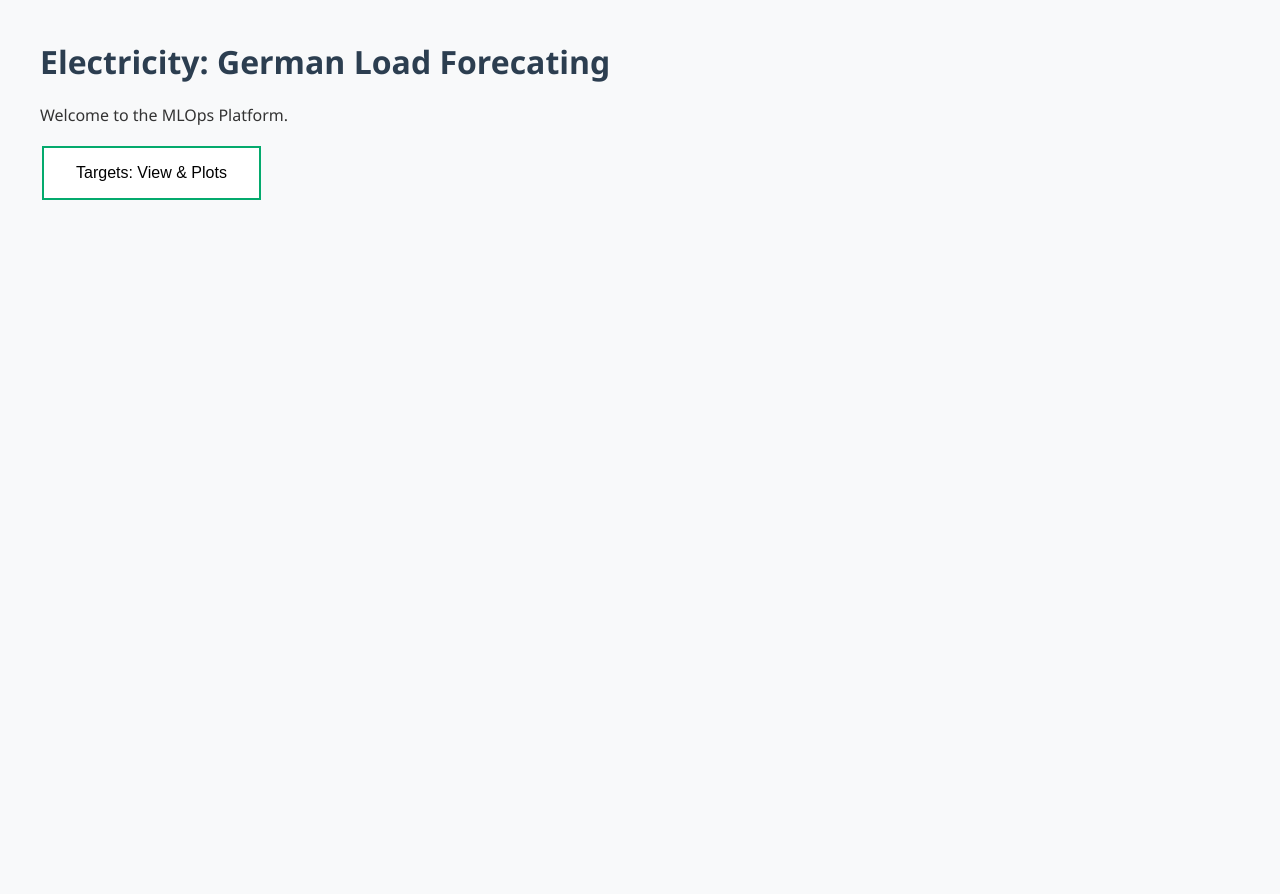
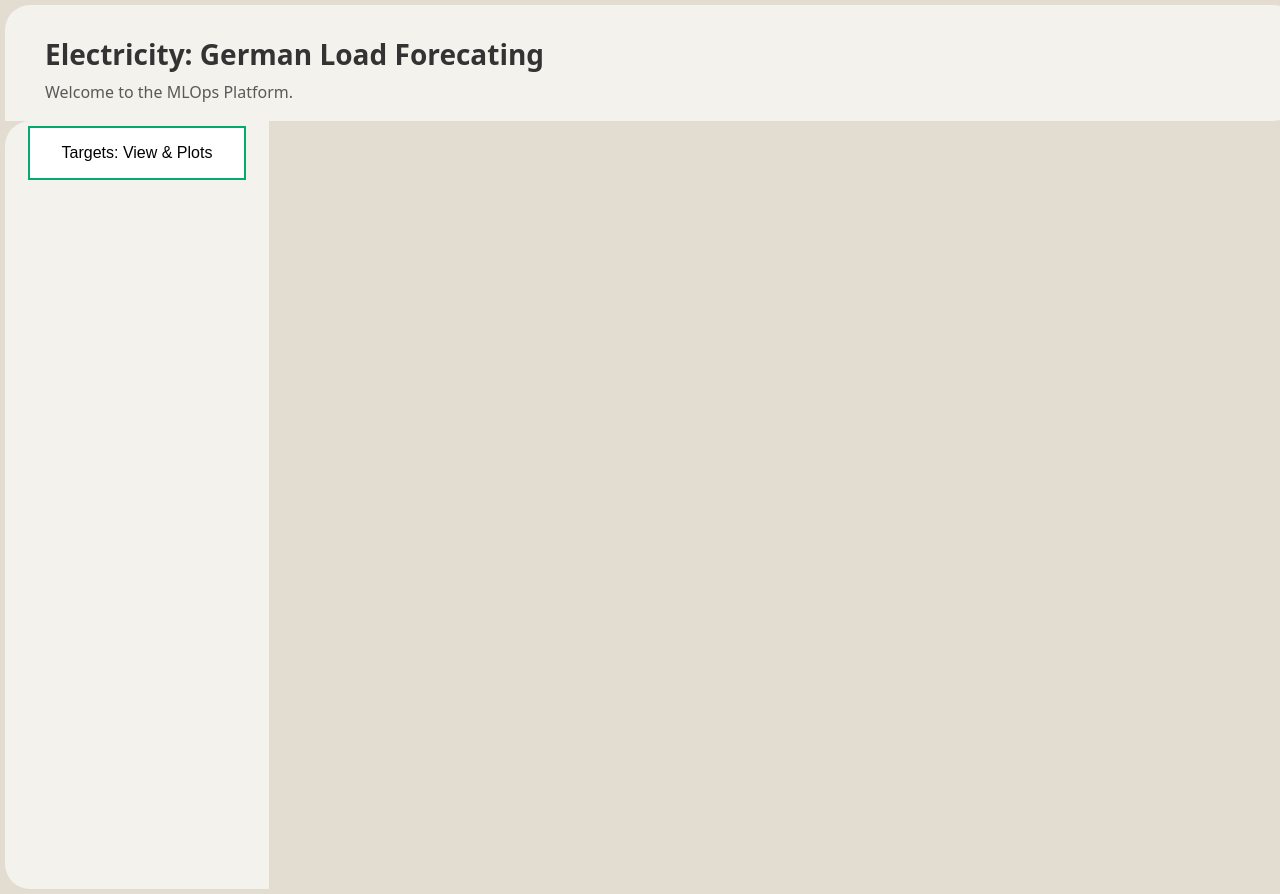
Before and after one commit to saeed-amiri/german-load-forecasting-mlops, a FastAPI app: page / in a window 1280 px wide. Before the commit the page ends 200 px from the top, so only its background shows below. Run offline with FastAPI, Linux system fonts and the light colour scheme; parts of the project's set-up code (start-up, migrations or seed data) failed here and were passed over.

Commit message:
update colors, add sidebar

```diff
--- a/services/api/static/style.css
+++ b/services/api/static/style.css
@@ -1,12 +1,54 @@
 /* General Page Styling */
 body {
-    font-family: 'Segoe UI', Tahoma, Geneva, Verdana, sans-serif;
-    margin: 40px;
-    background-color: #f8f9fa;
+    margin: 5px;
+    font-family: system-ui, sans-serif;
+    background-color: #e3dcd1;
     color: #333;
 }
 
-h1, h2 { color: #2c3e50; }
+header {
+    width: 95.5%;
+    height: 7vh;
+    background: #F4F2EC;
+    /* color: white; */
+    padding: 30px 40px;
+    border-radius: 25px;
+    border-bottom-left-radius: 0px;
+}
+
+header h1 {
+    margin: 0;
+    font-size: 28px;
+    font-weight: 600;
+}
+
+header p {
+    margin: 8px 0 0;
+    opacity: 0.8;
+}
+
+.sidebar {
+    width: 33vh;
+    height: 96vh;
+
+    text-align: center;
+    text-decoration: none;
+    display: inline-block;
+    font-size: 16px;
+    margin: 0px 0px;
+    border-radius: 25px;
+    border-top-right-radius: 0px;
+    border-bottom-right-radius: 0px;
+    transition-duration: 0.4s;
+    cursor: pointer;
+    vertical-align: top;
+}
+
+.sidebar1 {
+    background-color: #F4F2EC;
+    color: white;
+    border: 0px solid #e4daca;
+}
 
 .back-link {
     display: inline-block;
@@ -70,7 +112,7 @@ h1, h2 { color: #2c3e50; }
     text-decoration: none;
     display: inline-block;
     font-size: 16px;
-    margin: 4px 2px;
+    margin: 5px 12px;
     transition-duration: 0.4s;
     cursor: pointer;
 }
--- a/services/api/templates/index.html
+++ b/services/api/templates/index.html
@@ -6,15 +6,20 @@
     <title>German Load Forecast</title>
     <link rel="stylesheet" href="static/style.css">
 </head>
-<body>
+
+<header>
     <h1>Electricity: German Load Forecating</h1>
     <p>Welcome to the MLOps Platform.</p>
+</header>
 
+<body>
+    <div class="sidebar sidebar1">
     <!-- Shortcut to the Target Data Page -->
     <a href="data">
         <button class="button button1">
             Targets: View & Plots
         </button>
     </a>
+    </div>
 </body>
 </html>
```
